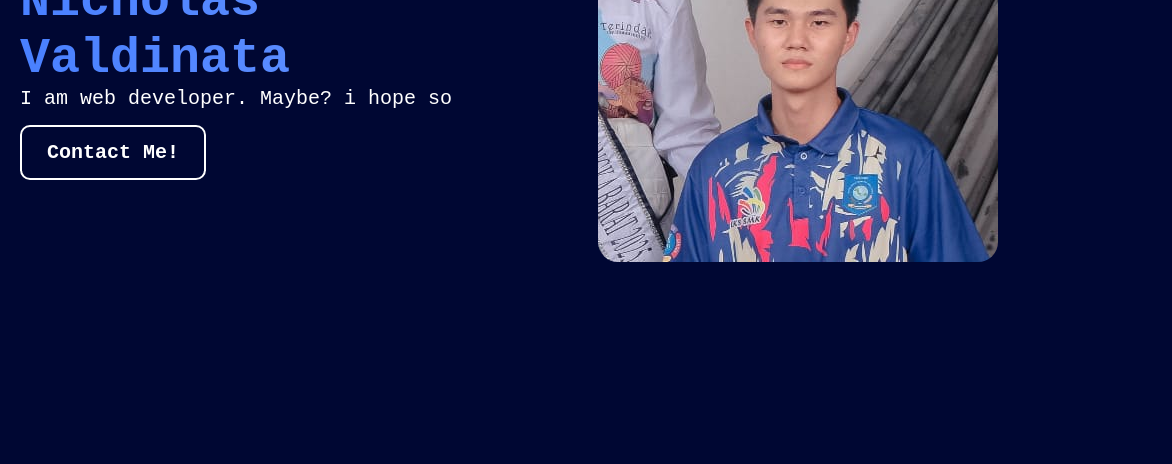
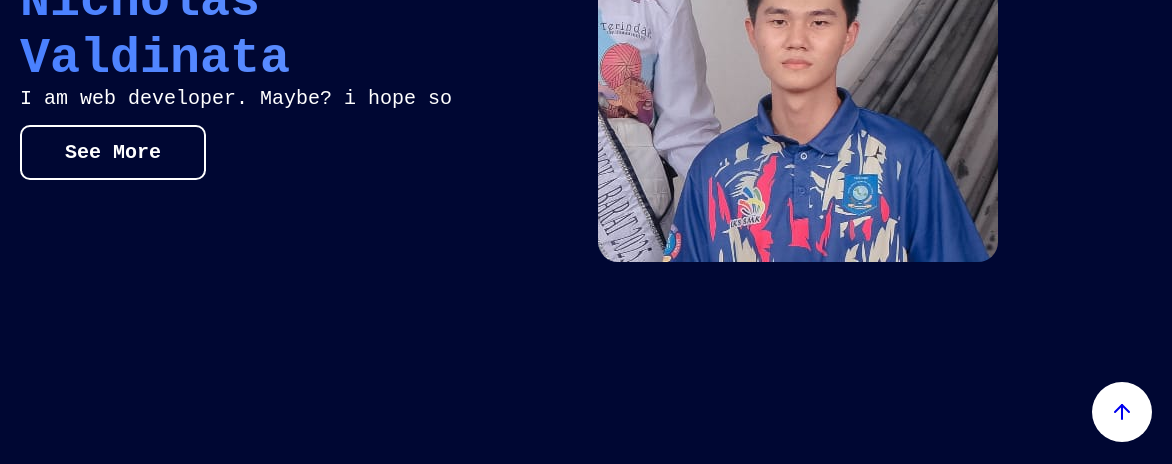
Before and after one commit to EnnVyy7/ennvyy7.github.io, a plain HTML site: page index.html in a window 1280 px wide. Shown: the part 338-802 px from the top of the page, 108-1280 px from the left. Drawn offline with nearby package versions, Linux system fonts and the light colour scheme.

Commit message:
membuat tombol back to top

```diff
--- a/index.html
+++ b/index.html
@@ -37,6 +37,9 @@
       <div class="vertical-line"></div>
     </div>
 
+    <!-- Panah Atas -->
+      <a class="back-to-top" href="#home"><i data-feather="arrow-up"></i></a>
+
     <nav>
       <img class="logo" src="Logo1.png"></img>
 
@@ -72,16 +75,16 @@
     </nav>
 
     <main>
-      <div class="first">
+      <div class="first" id="home">
         <div class="perkenalan">
           <h2>Hi there👋, My Name is</h2>
           <div id="name">Nicholas Valdinata</div>
           <div id="caption">I am web developer. Maybe? i hope so</div>
-          <button>Contact Me!</button>
+          <a href="#about"><button>See More</button></a>
         </div>
 
         <div id="card">
-          <img src="./Hero.jpg" alt="Nicholas Valdinata" class="hero" />
+          <img src="./Hero.jpg" alt="Nicholas Valdinata" class="hero"/>
           <div id="backcard">
             Const N.Valdinata = {
             <ul>
--- a/style.css
+++ b/style.css
@@ -466,6 +466,20 @@ footer {
   height: 100px;
 }
 
+.back-to-top {
+  position: fixed;
+  bottom: 0;
+  right: 0;
+  margin: 20px;
+  border-radius: 50px;
+  background-color: white;
+  width: 60px;
+  height: 60px;
+  display: flex;
+  justify-content: center;
+  align-items: center;
+}
+
 /* * {
   border: 1px solid red;
 } */
```
